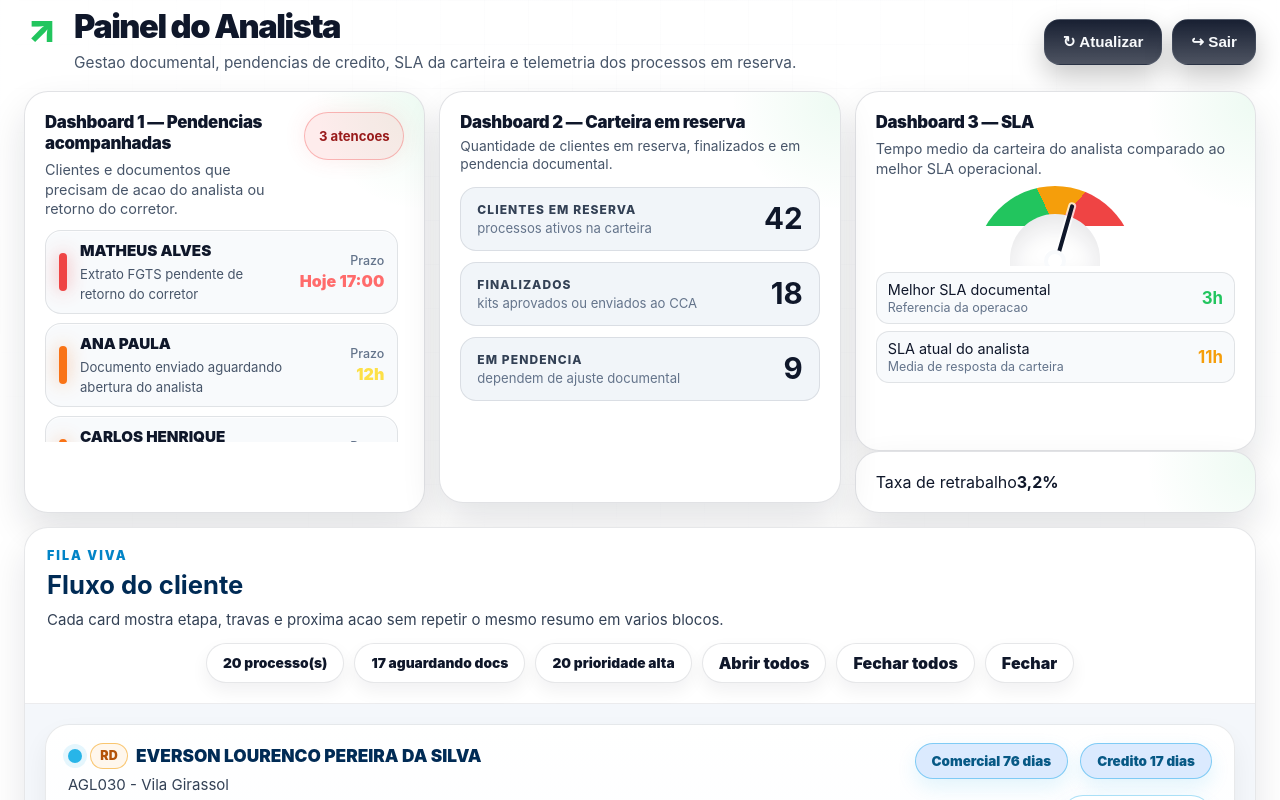
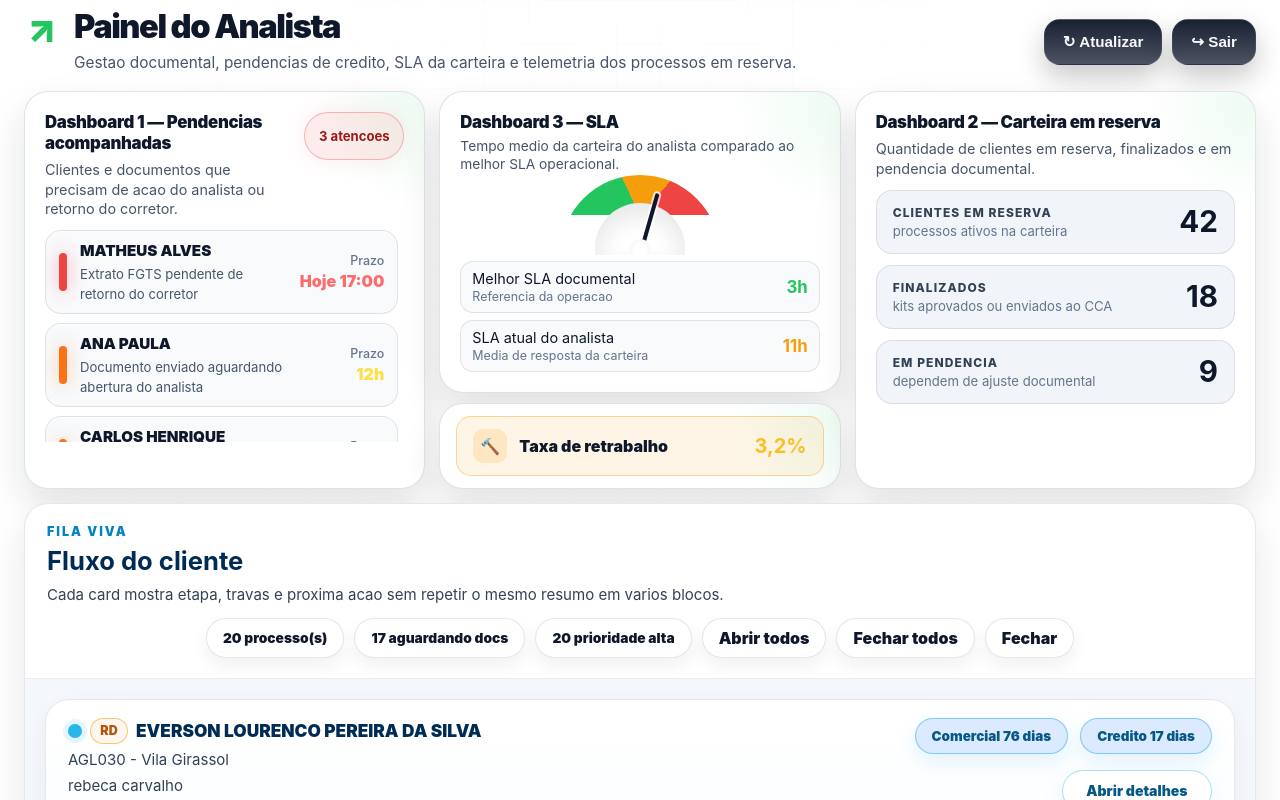
Before and after one commit to catsandygo-design/MAQ2-CREDITO, a Next.js app: page /analista in a window 1280 px wide. Shown: the top 800 px of the page. Built offline with nearby package versions, Linux system fonts and the light colour scheme.

Commit message:
Ajusta alinhamento do retrabalho no analista

```diff
--- a/src/app/analista/page.tsx
+++ b/src/app/analista/page.tsx
@@ -148,8 +148,8 @@ export default function AppAnalistaPage() {
           </div>
         </article>
 
-        <div className="cor-middle-stack">
-          <article className="cor-card cor-panel-conversion">
+        <div className="cor-sla-stack">
+          <article className="cor-card cor-panel-sla">
             <div className="cor-panel-head">
               <div>
                 <small>Dashboard 3 — SLA</small>
@@ -167,13 +167,15 @@ export default function AppAnalistaPage() {
             </div>
           </article>
           <article className="cor-card cor-rework-card">
-            <span>Taxa de retrabalho</span>
-            <b>3,2%</b>
+            <div className="cor-rework">
+              <span className="cor-rework-icon">🔨</span>
+              <span>Taxa de retrabalho</span>
+              <b>3,2%</b>
+            </div>
           </article>
         </div>
 
-        <div className="cor-sla-stack">
-          <article className="cor-card cor-panel-sla">
+        <article className="cor-card cor-panel-conversion">
             <div className="cor-panel-head">
               <div>
                 <small>Dashboard 2 — Carteira em reserva</small>
@@ -190,7 +192,6 @@ export default function AppAnalistaPage() {
               ))}
             </div>
           </article>
-        </div>
       </section>
 
       <section className="analyst-live-board">
```
